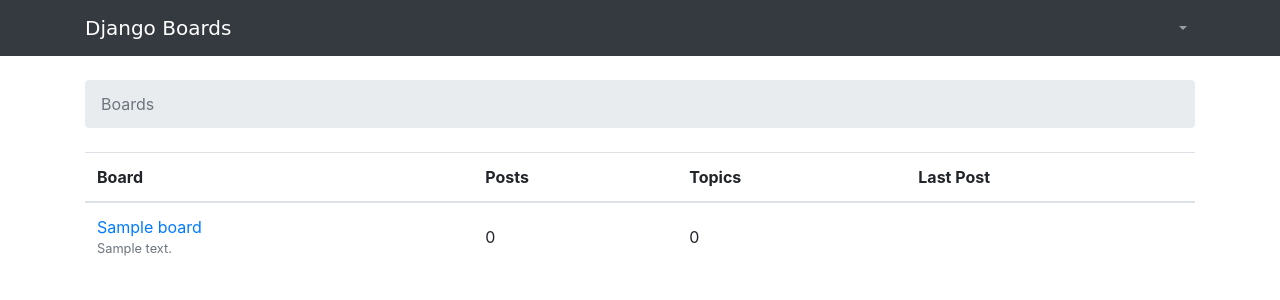
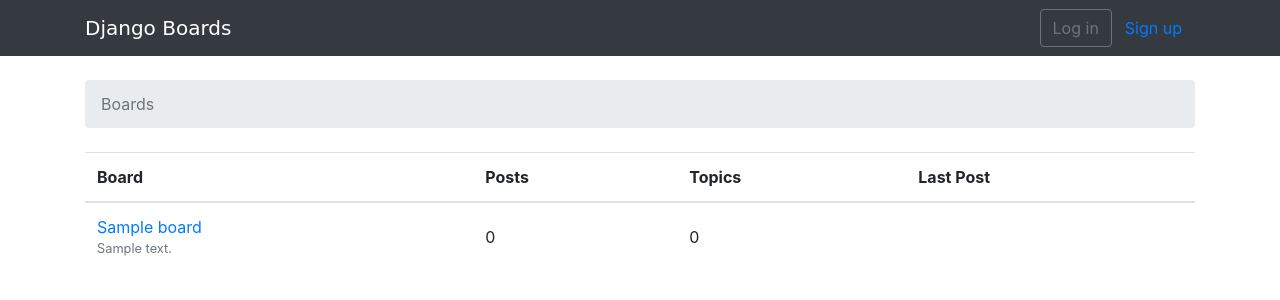
Before and after one commit to yuyi1266173/DjangoStudyProject, a Django app: page / in a window 1280 px wide. Shown: the top 300 px of the page. Run offline with Django 3.2, Linux system fonts and the light colour scheme; tables that the repository leaves empty hold one stand-in row (values such as "Sample post"); some libraries are stand-ins or nearby versions; some web fonts are replaced.

Commit message:
issue #11 首页头部未登录时显示登录和注册按钮

```diff
--- a/myproject/templates/base.html
+++ b/myproject/templates/base.html
@@ -24,6 +24,7 @@
                     </button>
 
                     <div class="collapse navbar-collapse" id="mainMenu">
+                        {% if user.is_authenticated %}
                             <ul class="navbar-nav ml-auto">
                                 <li class="nav-item dropdown">
                                     <a class="nav-link dropdown-toggle" href="#" id="userMenu" data-toggle="dropdown"
@@ -38,6 +39,12 @@
                                     </div>
                                 </li>
                             </ul>
+                        {% else %}
+                            <form class="form-inline ml-auto">
+                                <a href="#" class="btn btn-outline-secondary">Log in</a>
+                                <a href="{% url 'signup' %}" class="btn btn-primaryml-2">Sign up</a>
+                            </form>
+                        {% endif %}
                     </div>
                 </div>
             </nav>
```
Lines whose indentation alone changed are shown as unchanged.
